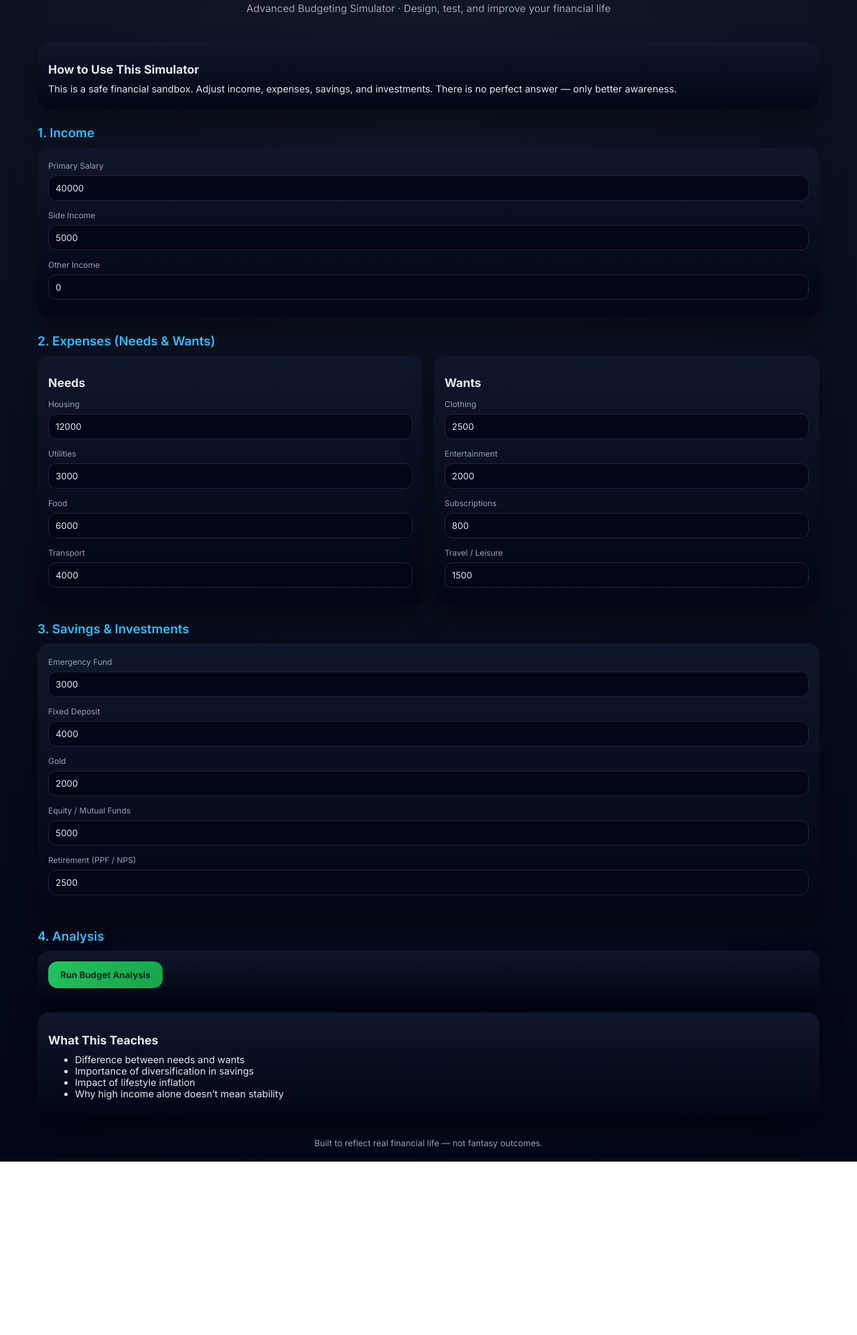
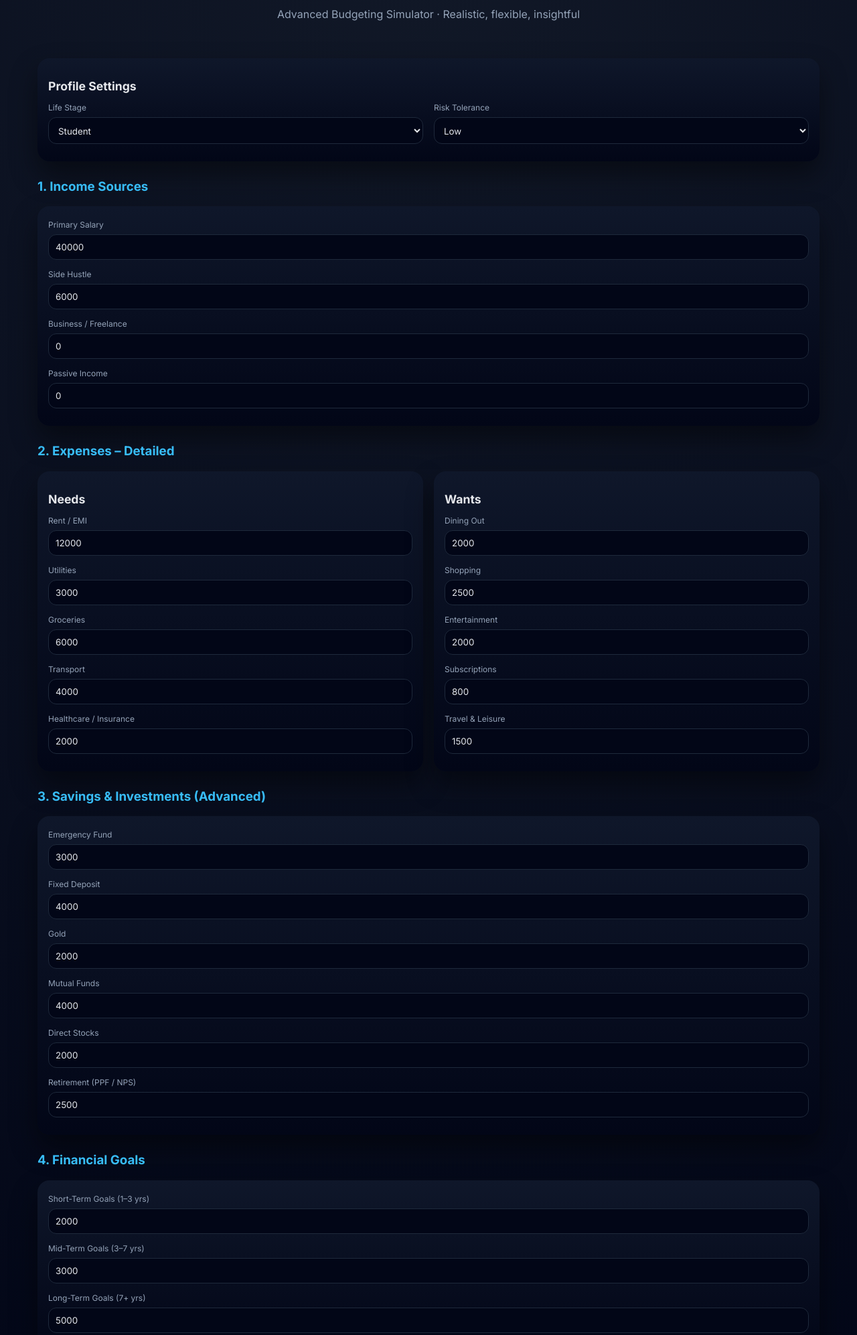
Before and after one commit to Bakhshish99/Life-Money, a plain HTML site: page life-and-money.html in a window 1280 px wide. Shown: the part 64-2058 px from the top of the page at 67% size. Before the commit the page ends 1799 px from the top, so only its background shows below. Drawn offline with Linux system fonts and the light colour scheme.

Commit message:
final code

```diff
--- a/life-and-money.html
+++ b/life-and-money.html
@@ -7,152 +7,158 @@
   <link href="https://fonts.googleapis.com/css2?family=Inter:wght@300;400;600;700&display=swap" rel="stylesheet">
   <style>
     :root {
-      --bg: #0b1220;
-      --card: #121a2f;
-      --accent: #22c55e;
-      --accent2: #38bdf8;
-      --warn: #f59e0b;
-      --danger: #ef4444;
-      --text: #e5e7eb;
-      --muted: #94a3b8;
+      --bg:#0b1220;--card:#121a2f;--accent:#22c55e;--accent2:#38bdf8;--warn:#f59e0b;--danger:#ef4444;--text:#e5e7eb;--muted:#94a3b8;
     }
-    * { box-sizing: border-box; font-family: 'Inter', system-ui, sans-serif; }
-    body { margin: 0; background: radial-gradient(circle at top, #111827, #020617); color: var(--text); }
-    header { padding: 24px 16px; text-align: center; }
-    header h1 { margin: 0; font-size: 1.8rem; font-weight: 700; }
-    header p { margin: 8px 0 0; color: var(--muted); font-size: 0.95rem; }
-    main { padding: 16px; max-width: 1200px; margin: auto; }
-    .grid { display: grid; grid-template-columns: repeat(auto-fit, minmax(280px, 1fr)); gap: 16px; }
-    .card { background: linear-gradient(180deg, #0f172a, #020617); border-radius: 18px; padding: 16px; box-shadow: 0 20px 40px rgba(0,0,0,.45); }
-    .card h2 { font-size: 1.1rem; margin-bottom: 10px; }
-    label { font-size: 0.75rem; color: var(--muted); }
-    input { width: 100%; padding: 10px; margin: 6px 0 10px; border-radius: 12px; border: 1px solid #1e293b; background: #020617; color: var(--text); }
-    button { padding: 12px 18px; border-radius: 14px; border: none; cursor: pointer; background: linear-gradient(135deg, var(--accent), #16a34a); color: #022c22; font-weight: 700; }
-    .metric { font-size: 0.9rem; margin: 6px 0; }
-    .pill { padding: 6px 12px; border-radius: 999px; font-size: 0.75rem; display: inline-block; margin-top: 6px; }
-    .good { background: rgba(34,197,94,.15); color: #86efac; }
-    .warn { background: rgba(245,158,11,.15); color: #fde68a; }
-    .bad { background: rgba(239,68,68,.15); color: #fecaca; }
-    .section-title { margin-top: 24px; margin-bottom: 10px; font-weight: 600; color: var(--accent2); }
-    footer { padding: 20px; text-align: center; color: var(--muted); font-size: 0.8rem; }
+    *{box-sizing:border-box;font-family:'Inter',system-ui,sans-serif}
+    body{margin:0;background:radial-gradient(circle at top,#111827,#020617);color:var(--text)}
+    header{text-align:center;padding:24px}
+    header h1{margin:0;font-size:1.8rem}
+    header p{color:var(--muted)}
+    main{max-width:1200px;margin:auto;padding:16px}
+    .grid{display:grid;grid-template-columns:repeat(auto-fit,minmax(280px,1fr));gap:16px}
+    .card{background:linear-gradient(180deg,#0f172a,#020617);border-radius:18px;padding:16px;box-shadow:0 20px 40px rgba(0,0,0,.45)}
+    h2{font-size:1.1rem;margin-bottom:10px}
+    label{font-size:.75rem;color:var(--muted)}
+    input,select{width:100%;padding:10px;margin:6px 0 10px;border-radius:12px;border:1px solid #1e293b;background:#020617;color:var(--text)}
+    button{padding:12px 18px;border-radius:14px;border:none;background:linear-gradient(135deg,var(--accent),#16a34a);font-weight:700;cursor:pointer}
+    .pill{padding:6px 12px;border-radius:999px;font-size:.75rem;display:inline-block;margin-top:6px}
+    .good{background:rgba(34,197,94,.15);color:#86efac}
+    .warn{background:rgba(245,158,11,.15);color:#fde68a}
+    .bad{background:rgba(239,68,68,.15);color:#fecaca}
+    .section-title{margin-top:26px;color:var(--accent2)}
+    footer{text-align:center;padding:20px;color:var(--muted);font-size:.8rem}
   </style>
 </head>
 <body>
 
 <header>
   <h1>Life & Money</h1>
-  <p>Advanced Budgeting Simulator · Design, test, and improve your financial life</p>
+  <p>Advanced Budgeting Simulator · Realistic, flexible, insightful</p>
 </header>
 
 <main>
 
 <div class="card">
-  <h2>How to Use This Simulator</h2>
-  <p class="metric">This is a safe financial sandbox. Adjust income, expenses, savings, and investments. There is no perfect answer — only better awareness.</p>
-</div>
-
-<h3 class="section-title">1. Income</h3>
-<div class="grid">
-  <div class="card">
-    <label>Primary Salary</label>
-    <input type="number" class="income" value="40000">
-    <label>Side Income</label>
-    <input type="number" class="income" value="5000">
-    <label>Other Income</label>
-    <input type="number" class="income" value="0">
+  <h2>Profile Settings</h2>
+  <div class="grid">
+    <div>
+      <label>Life Stage</label>
+      <select id="lifeStage">
+        <option>Student</option>
+        <option>Early Career</option>
+        <option>Family</option>
+        <option>Pre-Retirement</option>
+      </select>
+    </div>
+    <div>
+      <label>Risk Tolerance</label>
+      <select id="risk">
+        <option>Low</option>
+        <option>Medium</option>
+        <option>High</option>
+      </select>
+    </div>
   </div>
 </div>
 
-<h3 class="section-title">2. Expenses (Needs & Wants)</h3>
+<h3 class="section-title">1. Income Sources</h3>
+<div class="grid">
+  <div class="card">
+    <label>Primary Salary</label><input type="number" class="income" value="40000">
+    <label>Side Hustle</label><input type="number" class="income" value="6000">
+    <label>Business / Freelance</label><input type="number" class="income" value="0">
+    <label>Passive Income</label><input type="number" class="income" value="0">
+  </div>
+</div>
+
+<h3 class="section-title">2. Expenses – Detailed</h3>
 <div class="grid">
   <div class="card">
     <h2>Needs</h2>
-    <label>Housing</label><input type="number" class="expense need" value="12000">
+    <label>Rent / EMI</label><input type="number" class="expense need" value="12000">
     <label>Utilities</label><input type="number" class="expense need" value="3000">
-    <label>Food</label><input type="number" class="expense need" value="6000">
+    <label>Groceries</label><input type="number" class="expense need" value="6000">
     <label>Transport</label><input type="number" class="expense need" value="4000">
+    <label>Healthcare / Insurance</label><input type="number" class="expense need" value="2000">
   </div>
   <div class="card">
     <h2>Wants</h2>
-    <label>Clothing</label><input type="number" class="expense want" value="2500">
+    <label>Dining Out</label><input type="number" class="expense want" value="2000">
+    <label>Shopping</label><input type="number" class="expense want" value="2500">
     <label>Entertainment</label><input type="number" class="expense want" value="2000">
     <label>Subscriptions</label><input type="number" class="expense want" value="800">
-    <label>Travel / Leisure</label><input type="number" class="expense want" value="1500">
+    <label>Travel & Leisure</label><input type="number" class="expense want" value="1500">
   </div>
 </div>
 
-<h3 class="section-title">3. Savings & Investments</h3>
+<h3 class="section-title">3. Savings & Investments (Advanced)</h3>
 <div class="grid">
   <div class="card">
-    <label>Emergency Fund</label><input type="number" class="saving" value="3000">
-    <label>Fixed Deposit</label><input type="number" class="saving" value="4000">
-    <label>Gold</label><input type="number" class="saving" value="2000">
-    <label>Equity / Mutual Funds</label><input type="number" class="saving" value="5000">
-    <label>Retirement (PPF / NPS)</label><input type="number" class="saving" value="2500">
+    <label>Emergency Fund</label><input type="number" class="saving safe" value="3000">
+    <label>Fixed Deposit</label><input type="number" class="saving safe" value="4000">
+    <label>Gold</label><input type="number" class="saving safe" value="2000">
+    <label>Mutual Funds</label><input type="number" class="saving growth" value="4000">
+    <label>Direct Stocks</label><input type="number" class="saving growth" value="2000">
+    <label>Retirement (PPF / NPS)</label><input type="number" class="saving retirement" value="2500">
   </div>
 </div>
 
-<h3 class="section-title">4. Analysis</h3>
-<div class="card">
-  <button onclick="analyzeBudget()">Run Budget Analysis</button>
-  <div id="analysis" style="display:none; margin-top:12px;">
-    <p class="metric">Total Income: <strong id="totalIncome"></strong></p>
-    <p class="metric">Total Expenses: <strong id="totalExpenses"></strong></p>
-    <p class="metric">Needs vs Wants Ratio: <strong id="nwRatio"></strong></p>
-    <p class="metric">Total Savings: <strong id="totalSavings"></strong></p>
-    <p class="metric">Savings Ratio: <strong id="savingRatio"></strong></p>
-    <p class="metric">Net Balance: <strong id="balance"></strong></p>
-    <span id="status" class="pill"></span>
-    <p id="advice" class="metric"></p>
+<h3 class="section-title">4. Financial Goals</h3>
+<div class="grid">
+  <div class="card">
+    <label>Short-Term Goals (1–3 yrs)</label><input type="number" value="2000" id="shortGoal">
+    <label>Mid-Term Goals (3–7 yrs)</label><input type="number" value="3000" id="midGoal">
+    <label>Long-Term Goals (7+ yrs)</label><input type="number" value="5000" id="longGoal">
   </div>
 </div>
 
-<div class="card" style="margin-top:20px;">
-  <h2>What This Teaches</h2>
-  <ul class="metric">
-    <li>Difference between needs and wants</li>
-    <li>Importance of diversification in savings</li>
-    <li>Impact of lifestyle inflation</li>
-    <li>Why high income alone doesn’t mean stability</li>
-  </ul>
+<h3 class="section-title">5. Analysis</h3>
+<div class="card">
+  <button onclick="analyzeBudget()">Run Budget Analysis</button>
+  <div id="analysis" style="display:none;margin-top:12px">
+    <p>Total Income: <strong id="totalIncome"></strong></p>
+    <p>Total Expenses: <strong id="totalExpenses"></strong></p>
+    <p>Total Savings: <strong id="totalSavings"></strong></p>
+    <p>Net Balance: <strong id="balance"></strong></p>
+    <p>Savings Ratio: <strong id="savingRatio"></strong></p>
+    <p>Needs vs Wants: <strong id="nwRatio"></strong></p>
+    <span id="status" class="pill"></span>
+    <p id="advice"></p>
+  </div>
 </div>
 
 </main>
 
-<footer>
-  Built to reflect real financial life — not fantasy outcomes.
-</footer>
+<footer>Real money decisions. Zero risk.</footer>
 
 <script>
-function sum(selector) {
-  return [...document.querySelectorAll(selector)].reduce((a,b)=>a+Number(b.value||0),0);
-}
+function sum(sel){return [...document.querySelectorAll(sel)].reduce((a,b)=>a+Number(b.value||0),0)}
 
-function analyzeBudget() {
-  const income = sum('.income');
-  const expenses = sum('.expense');
-  const needs = sum('.need');
-  const wants = sum('.want');
-  const savings = sum('.saving');
-  const balance = income - expenses - savings;
-  const savingRatio = income ? Math.round((savings/income)*100) : 0;
-  const nwRatio = expenses ? Math.round((needs/expenses)*100) : 0;
+function analyzeBudget(){
+  const income=sum('.income');
+  const expenses=sum('.expense');
+  const needs=sum('.need');
+  const wants=sum('.want');
+  const savings=sum('.saving');
+  const balance=income-expenses-savings;
+  const savingRatio=income?Math.round((savings/income)*100):0;
+  const nwRatio=expenses?Math.round((needs/expenses)*100):0;
 
   document.getElementById('analysis').style.display='block';
   document.getElementById('totalIncome').innerText=`₹${income}`;
   document.getElementById('totalExpenses').innerText=`₹${expenses}`;
   document.getElementById('totalSavings').innerText=`₹${savings}`;
+  document.getElementById('balance').innerText=`₹${balance}`;
   document.getElementById('savingRatio').innerText=`${savingRatio}%`;
-  document.getElementById('balance').innerText=`₹${balance}`;
   document.getElementById('nwRatio').innerText=`${nwRatio}% needs`;
 
   const status=document.getElementById('status');
   const advice=document.getElementById('advice');
 
-  if(balance<0){status.className='pill bad';status.innerText='Financial Stress';advice.innerText='You are overspending or oversaving. This budget is not sustainable.';}
-  else if(savingRatio<20){status.className='pill warn';status.innerText='Low Resilience';advice.innerText='Increase savings to handle emergencies and future goals.';}
-  else if(nwRatio<60){status.className='pill warn';status.innerText='Lifestyle Heavy';advice.innerText='Too much spending on wants. Long-term goals may suffer.';}
-  else{status.className='pill good';status.innerText='Balanced Budget';advice.innerText='This is a healthy and realistic financial structure.';}
+  if(balance<0){status.className='pill bad';status.innerText='Over Budget';advice.innerText='Your commitments exceed income. Reduce expenses or savings.'}
+  else if(savingRatio<20){status.className='pill warn';status.innerText='Low Savings';advice.innerText='Increase savings to build resilience.'}
+  else if(nwRatio<60){status.className='pill warn';status.innerText='High Lifestyle Spend';advice.innerText='Wants are dominating your budget.'}
+  else{status.className='pill good';status.innerText='Well Balanced';advice.innerText='Your budget is diversified and sustainable.'}
 }
 </script>
 
```
